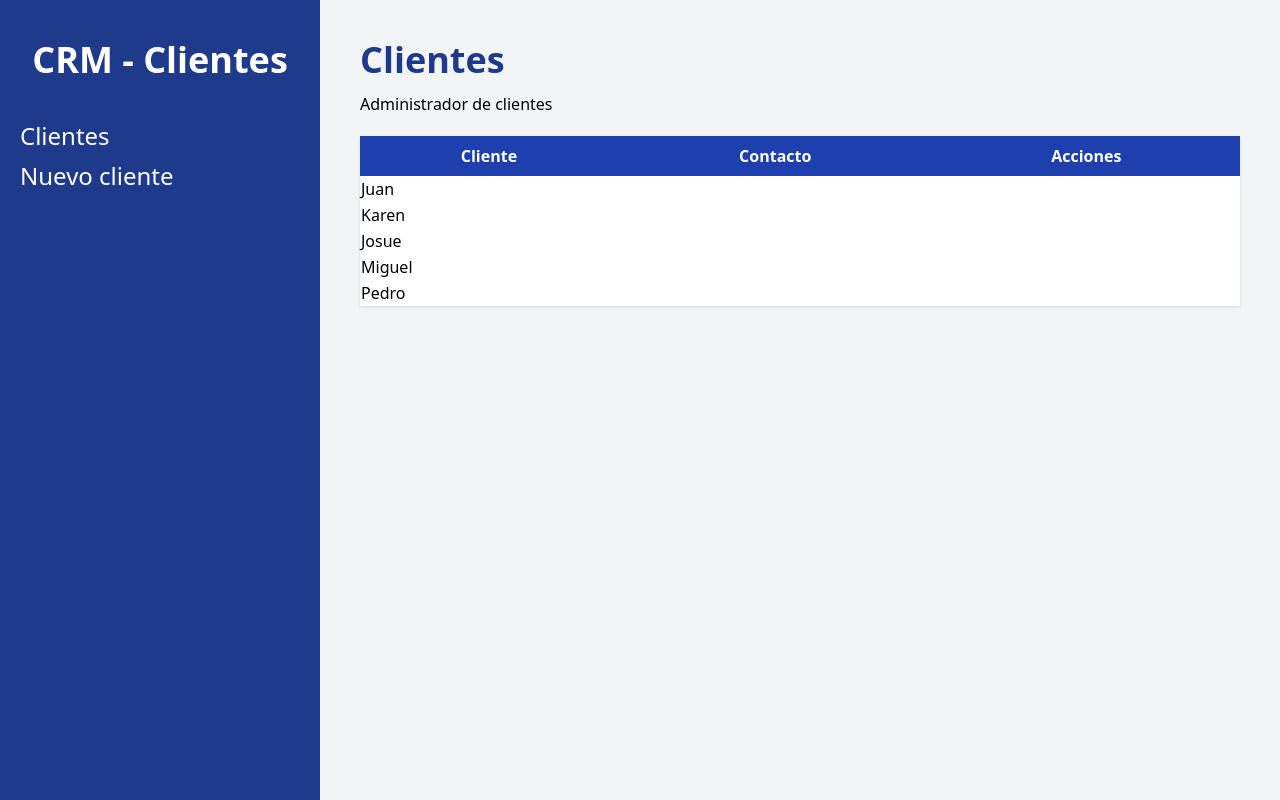
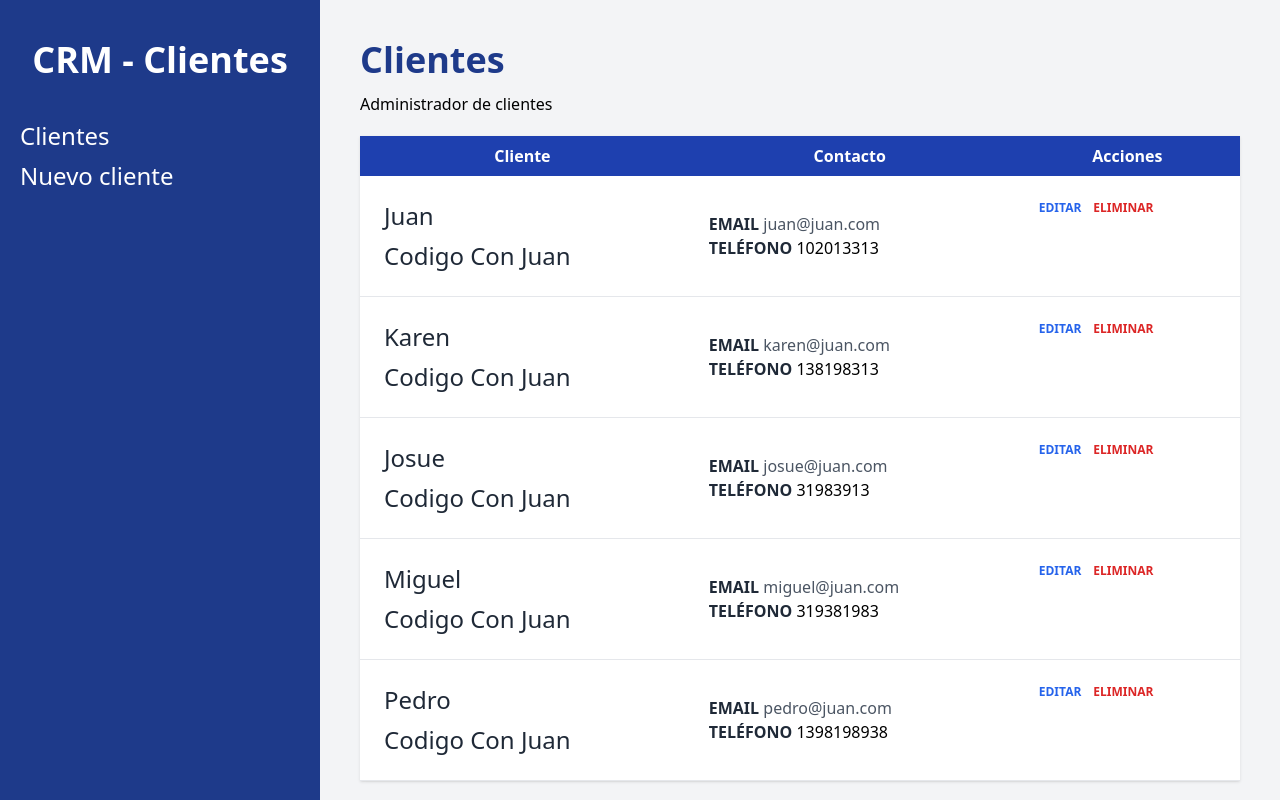
Before and after one commit to RavenAoiffe/admon-clientes, a React (Vite) app: page / in a window 1280 px wide. Built offline with nearby package versions, Linux system fonts and the light colour scheme.

Commit message:
Layout editar eliminar

```diff
--- a/src/components/Cliente.jsx
+++ b/src/components/Cliente.jsx
@@ -3,8 +3,27 @@
 
     return(
         <>
-            <tr className="p-6">
-                <td>{nombre}</td>
+            <tr className="border-b">
+                <td className="p-6 space-y-2">
+                    <p className="text-2xl text-gray-800">{nombre}</p>
+                    <p className="text-2xl text-gray-800">{empresa}</p>
+                </td>
+                <td className="p-6">
+                    <p className="text-gray-600">
+                        <span className="text-gray-800 uppercase font-bold">Email {' '}</span>{email}
+                    </p>
+                    <p>
+                        <span className="text-gray-800 uppercase font-bold">Teléfono {' '}</span>{telefono}</p>
+                </td>
+
+                <td className="p-6 flex gap-3">
+                    <button
+                    type="button"
+                    className="text-blue-600 hover:text-blue-700 font-bold uppercase text-xs">Editar</button>
+                    <button
+                    type="button"
+                    className="text-red-600 hover:text-red  -700 font-bold uppercase text-xs">Eliminar</button>
+                </td>
             </tr>
         </>
     )
```
